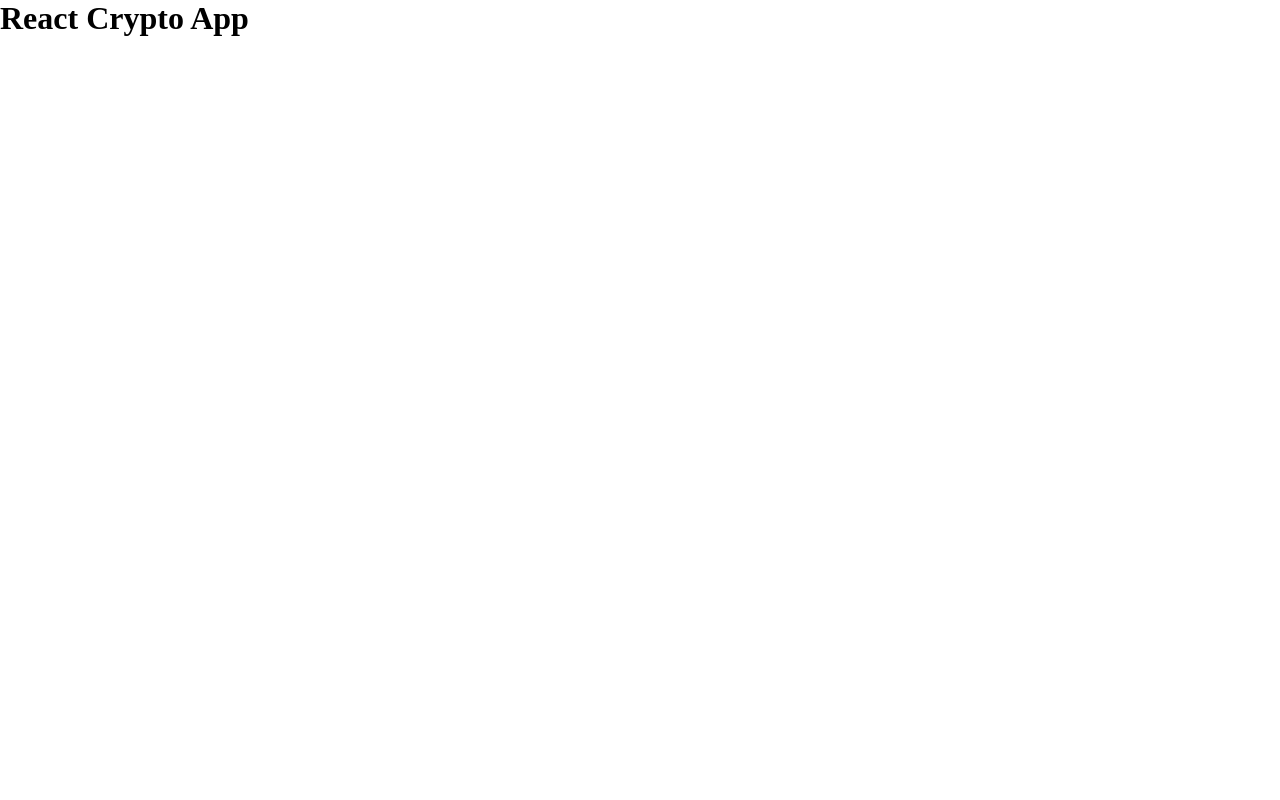
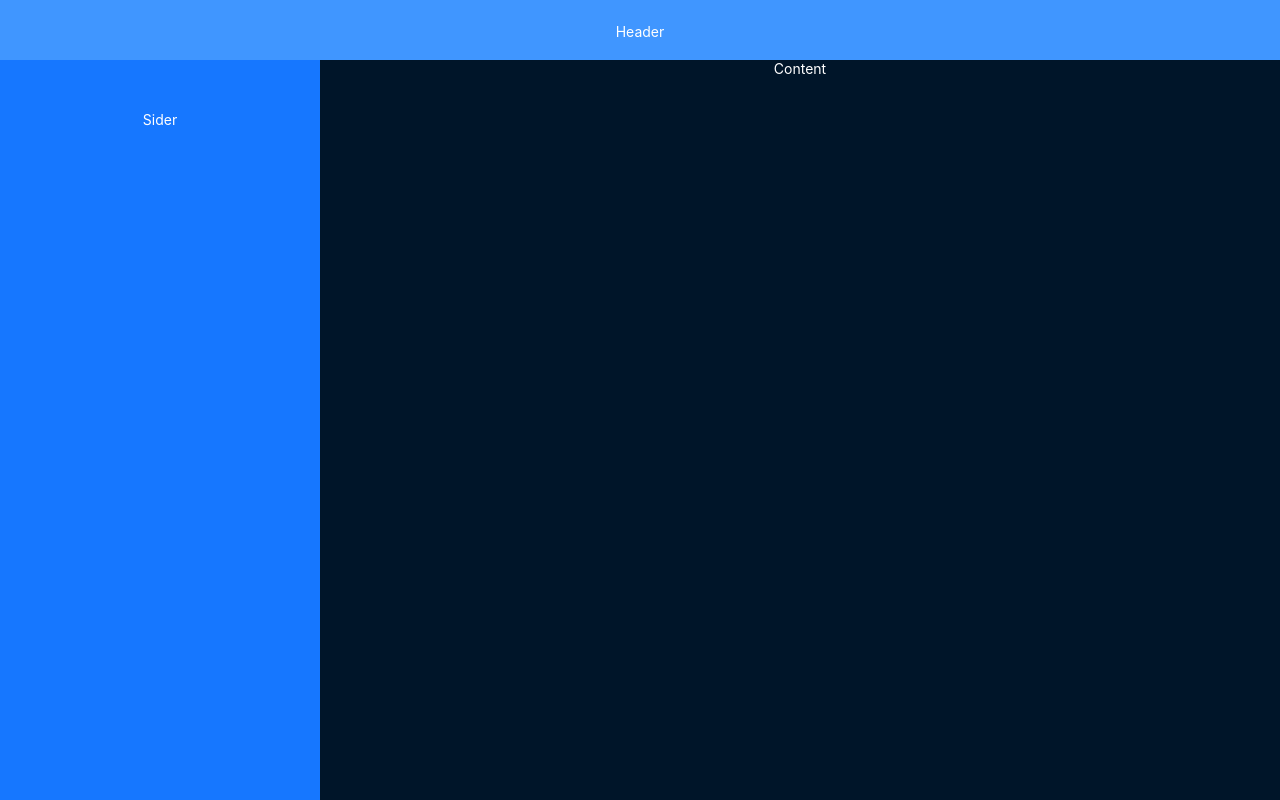
Before and after one commit to arslanbekast/crypto-app, a React (Vite) app: page / in a window 1280 px wide. Built offline with nearby package versions, Linux system fonts and the light colour scheme.

Commit message:
refactoring App component

```diff
--- a/src/App.jsx
+++ b/src/App.jsx
@@ -1,3 +1,16 @@
+import {Layout} from 'antd';
+import {AppHeader} from "./components/layout/AppHeader.jsx";
+import {AppSider} from "./components/layout/AppSider.jsx";
+import {AppContent} from "./components/layout/AppContent.jsx";
+
 export default function App() {
-  return <h1>React Crypto App</h1>
+  return (
+      <Layout>
+        <AppHeader />
+        <Layout>
+          <AppSider />
+          <AppContent />
+        </Layout>
+      </Layout>
+  )
 }
```
